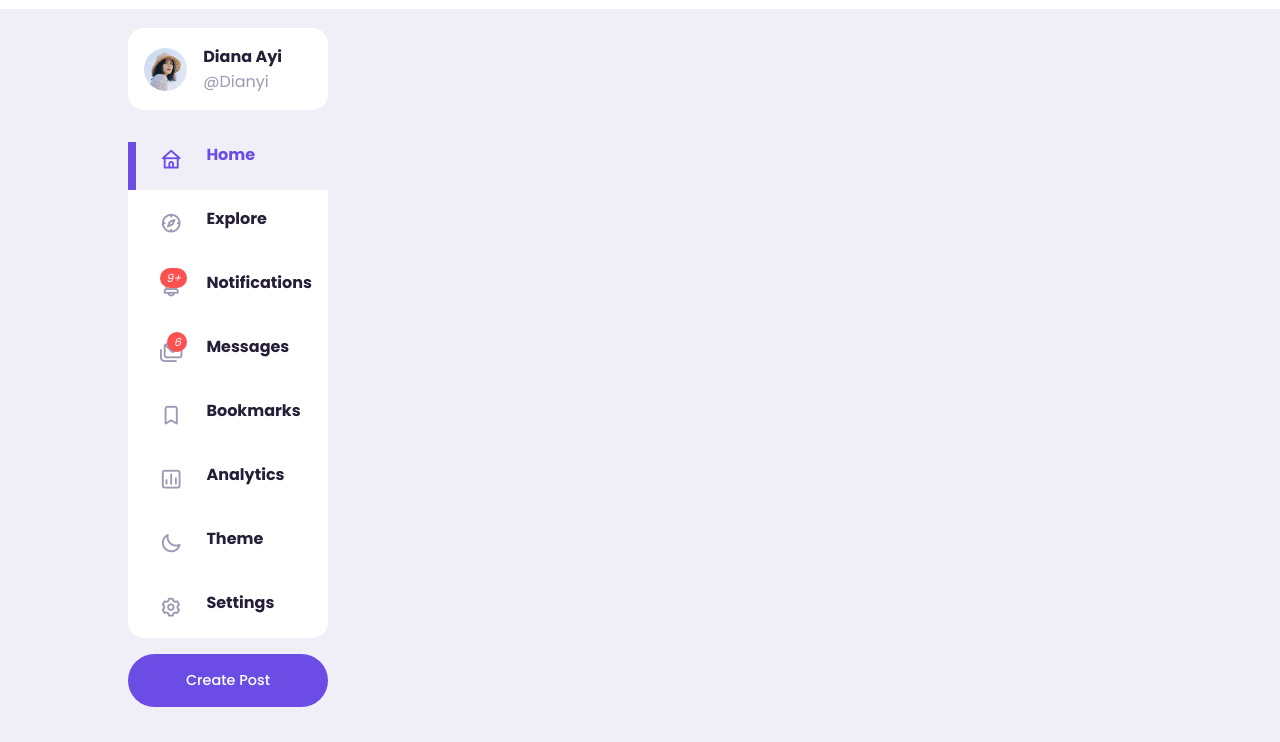
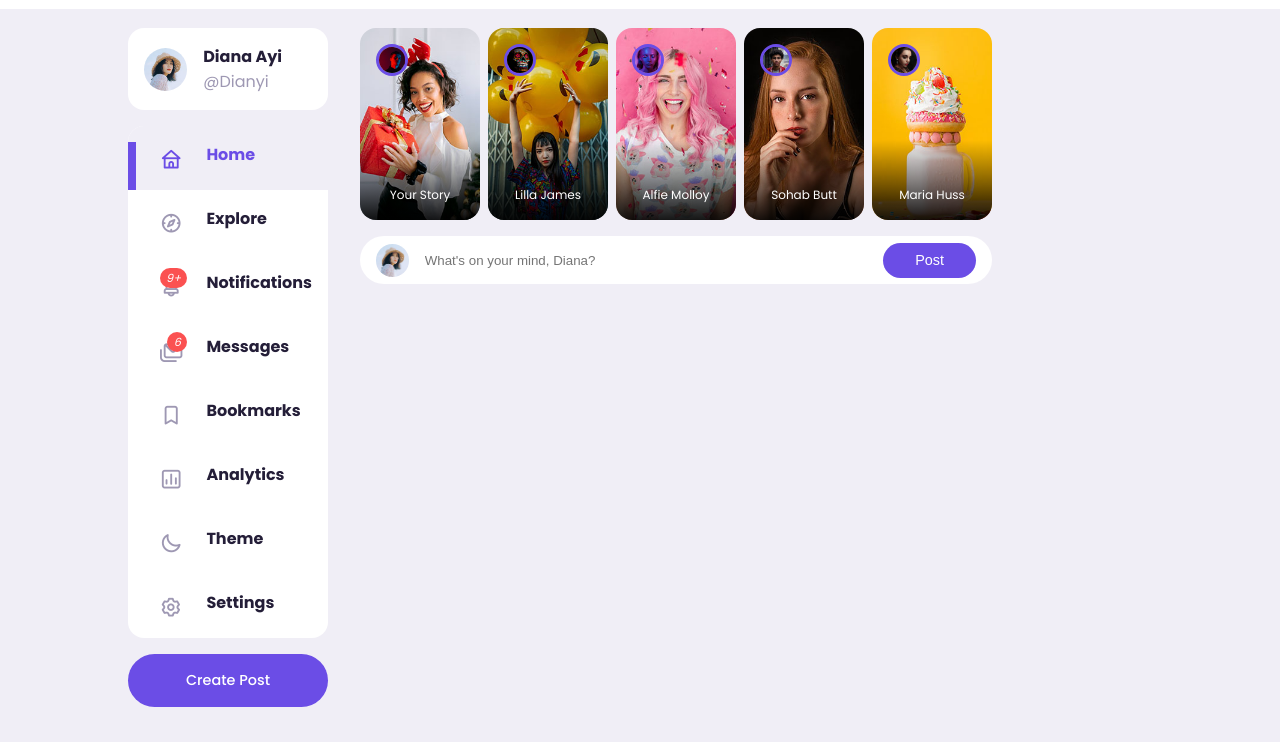
Before and after one commit to AntonBertrand/SocialMedia, a plain HTML site: page index.html in a window 1280 px wide. Shown: the part 58-800 px from the top of the page. Drawn offline with nearby package versions, Linux system fonts and the light colour scheme.

Commit message:
Stories section
Added and styled stories and Create Post section

```diff
--- a/index.html
+++ b/index.html
@@ -144,8 +144,58 @@
                 <!------------------------------END OF SIDEBAR------------------------------------>
                 <label class="btn btn-primary" for="create-post">Create Post</label>
             </div>
-            <!---------------------------MIDDLE---------------------->
+            <!---------------------------MIDDLE----------------------->
             <div class="middle">
+                <!-----------------------STORIES---------------------->
+                <div class="stories">
+
+                    <div class="story">
+                        <div class="profile-photo">
+                            <img src="images/profile-8.jpg" alt="">
+                        </div>
+                        <p class="name">Your Story </p>
+                    </div>
+
+                    <div class="story">
+                        <div class="profile-photo">
+                            <img src="images/profile-9.jpg" alt="">
+                        </div>
+                        <p class="name">Lilla James </p>
+                    </div>
+
+                    <div class="story">
+                        <div class="profile-photo">
+                            <img src="images/profile-10.jpg" alt="">
+                        </div>
+                        <p class="name">Alfie Molloy</p>
+                    </div>
+
+                    <div class="story">
+                        <div class="profile-photo">
+                            <img src="images/profile-11.jpg" alt="">
+                        </div>
+                        <p class="name">Sohab Butt</p>
+                    </div>
+
+                    <div class="story">
+                        <div class="profile-photo">
+                            <img src="images/profile-12.jpg" alt="">
+                        </div>
+                        <p class="name">Maria Huss</p>
+                    </div>
+                </div>
+
+                    <!---------------------END OF STORIES------------->
+
+                    <form class="create-post">
+                        <div class="profile-photo">
+                            <img src="images/profile-1.jpg">
+                        </div>
+                        <input type="text" placeholder="What's on your mind, Diana?" id="create-post">
+                        <input type="submit" value="Post" class="btn btn-primary">
+                    </form>
+
+
             </div>
             <!---------------------------RIGHT------------------------>
             <div class="right">
--- a/style.css
+++ b/style.css
@@ -133,7 +133,7 @@ main {
 
 main .container{
     display: grid;
-    grid-template-columns: 25vh auto 20vw;
+    grid-template-columns: 25vh auto 10vw;
     column-gap: 2rem;
     position: relative;
 }
@@ -273,3 +273,91 @@ main .container .left .profile {
 .left .notifications-popup small {
     display: block;
 }
+
+
+/*=========================== MIDDLE ========================*/
+
+.middle .stories{
+    display: flex;
+    justify-content: space-between;
+    height: 12rem;
+    gap: 0.5rem;
+}
+
+.middle .stories .story{
+    padding: var(--card-padding);
+    border-radius: var(--card-border-radius);
+    display: flex;
+    flex-direction: column;
+    justify-content: space-between;
+    align-items: center;
+    color: white;
+    font-size: 0.75rem;
+    width: 100%;
+    position: relative;
+    overflow: hidden;
+}
+
+.middle .stories .story::before {
+    content: "";
+    display: block;
+    width: 100%;
+    height: 5rem;
+    background: linear-gradient(transparent, rgba(0,0,0, 0.90));
+    position: absolute;
+    bottom: 0;
+}
+
+.middle .stories .story .name{
+    z-index: 2;
+}
+
+.middle .stories .story:nth-child(1){
+    background: url('images/story-1.jpg') no-repeat center center/cover;
+}
+
+.middle .stories .story:nth-child(2){
+    background: url('images/story-2.jpg') no-repeat center center/cover;
+}
+
+.middle .stories .story:nth-child(3){
+    background: url('images/story-3.jpg') no-repeat center center/cover;
+}
+
+.middle .stories .story:nth-child(4){
+    background: url('images/story-4.jpg') no-repeat center center/cover;
+}
+
+.middle .stories .story:nth-child(5){
+    background: url('images/story-5.jpg') no-repeat center center/cover;
+}
+
+.middle .story .profile-photo{
+    width: 2rem;
+    height: 2rem;
+    align-self: start;
+    border: 3px solid var(--color-primary);
+}
+
+
+/* ============================ CREATE POST ======================= */
+
+.middle .create-post {
+    width: 100%;
+    display: flex;
+    align-items: center;
+    justify-content: space-between;
+    margin-top: 1rem;
+    background: var(--color-white);
+    padding: 0.4rem var(--card-padding);
+    border-radius: var(--border-radius);
+}
+
+.middle .create-post input[type="text"] {
+    justify-self: start;
+    width: 100%;
+    padding-left: 1rem;
+    background: transparent;
+    color: var(--color-dark);
+    margin-right: 1rem;
+}
```
